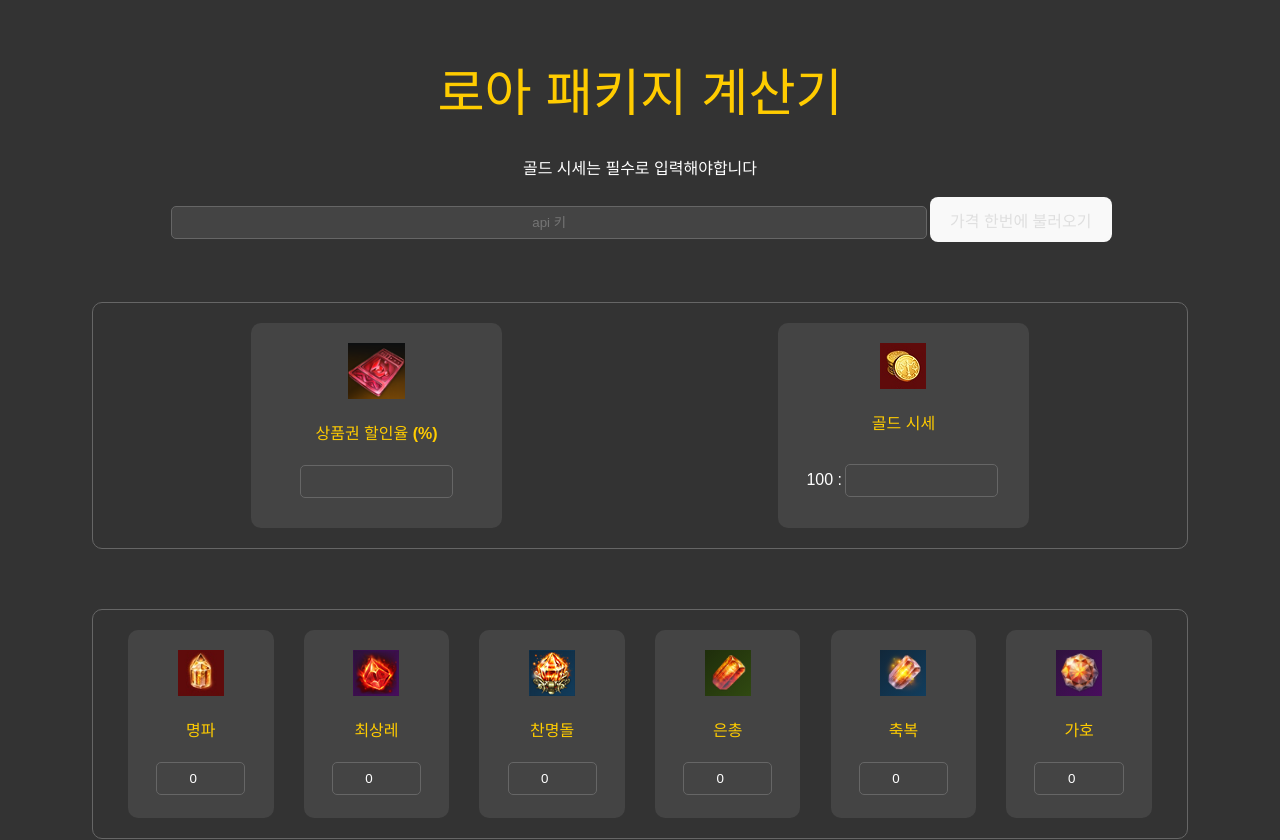
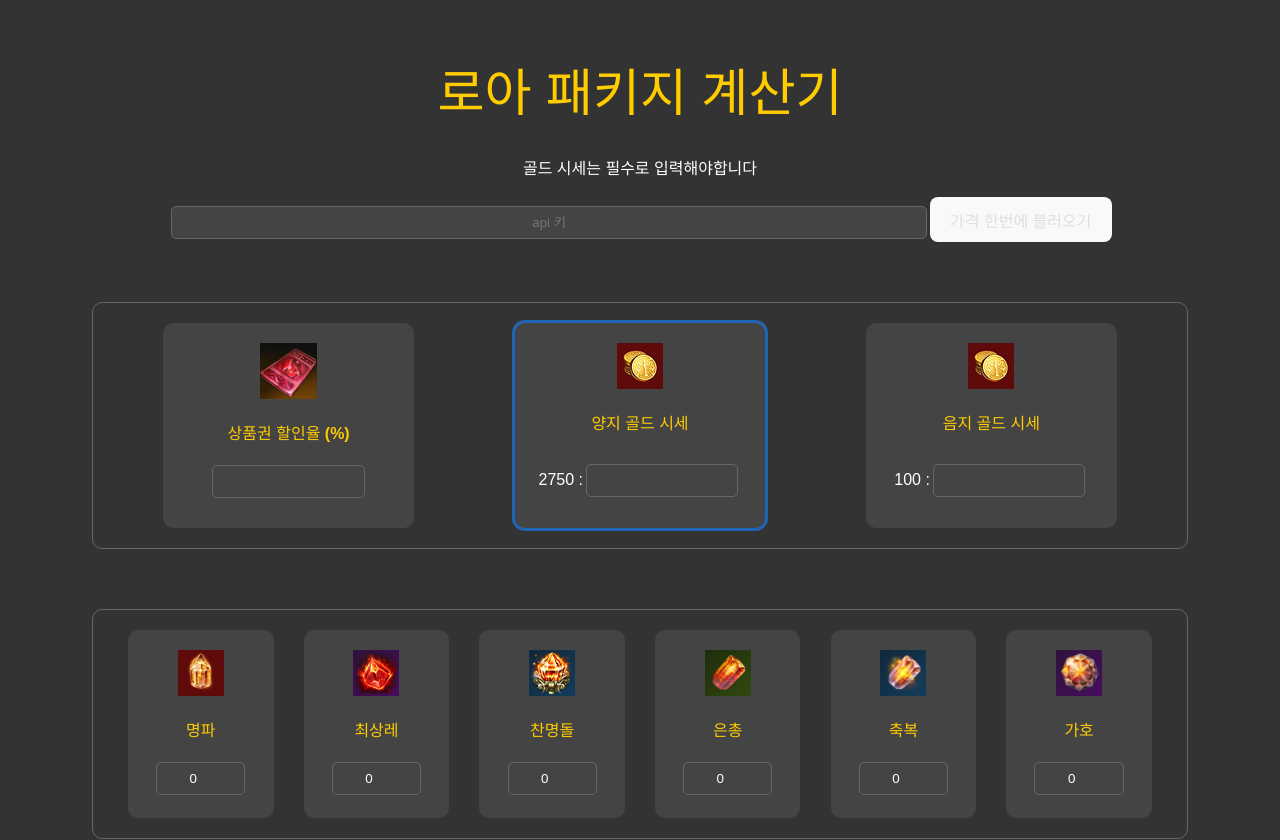
Before and after one commit to Bianchkkkk/lost-package-calc, a React (Vite) app: page / in a window 1280 px wide. Shown: the top 840 px of the page. Built offline with nearby package versions, Linux system fonts and the light colour scheme; no server answers.

Commit message:
split pos / de gold

```diff
--- a/src/App.css
+++ b/src/App.css
@@ -88,8 +88,12 @@ button:hover {
   margin: 20px 0;
   width: 20%;
   transition: background-color 0.3s ease;
+}
 
+.selectable {
+  cursor: pointer;
 }
+
 .result_item {
   background-color: #444;
   padding: 20px;
--- a/src/App.jsx
+++ b/src/App.jsx
@@ -1,13 +1,13 @@
-
-
-
 import { useState, useEffect } from 'react';
 import './App.css';
 import ReactGA from 'react-ga';
 
 function App() {
   const [cash, setCash] = useState(0);
+  const [selectedGold, setSelectedGold] = useState(0);
   const [gold, setGold] = useState(0);
+  const [poGold, setPoGold] = useState(0);
+  const [deGold, setDeGold] = useState(0);
   const [items, setItems] = useState([
     { id: 66130133, name: 'shardOfHonor', korName: '명파', value: 0 },
     { id: 6861011, name: 'topQualityOreha', korName: '최상레', value: 0 },
@@ -18,6 +18,15 @@ function App() {
   ]);
   const [api_key, setApi_key] = useState(localStorage.getItem('api_key'));
   const pathName = window.location.pathname;
+
+  useEffect(() => {
+    if (selectedGold === 0) {
+      setGold((2750*(100-cash)/100)/poGold);
+    } else {
+      setGold(deGold/100);
+    }
+  }
+  ,[selectedGold, deGold, poGold]);
 
   useEffect(() => {
     ReactGA.initialize(import.meta.env.VITE_GOOGLE_ANALYTICS_ID, { debug: true });
@@ -108,10 +117,36 @@ function App() {
               }/>
             </div>
           </div>
-          <div className='cash_item'>
+          <div className='cash_item selectable' onClick={
+            () => {
+              setSelectedGold(0);
+            }
+          }
+          style={selectedGold === 0 ? {boxShadow: '0 0 0 3px #1f65b4', transition: '0.5s ease' } : {}}
+          >
             <img src="/lost-package-calc/gold.png" alt="gold" />
-            <p className='title'>골드 시세</p>
-
+            <p className='title'>양지 골드 시세</p>
+            <div className='gold_box'>
+              <p>2750 : </p>
+              <input type="number" onChange={
+                (e) => {
+                  if (e.target.value < 0) {
+                    e.target.value = 0;
+                    alert("음수값을 입력할 수 없습니다.");
+                  }
+                  setPoGold(e.target.value)
+                }
+              } />
+            </div>
+          </div>
+          <div className='cash_item selectable' onClick={
+            () => {
+              setSelectedGold(1);
+            }
+          }
+          style={selectedGold === 1 ? {boxShadow: '0 0 0 3px #1f65b4', transition: '0.5s ease' } : {}}
+          >            <img src="/lost-package-calc/gold.png" alt="gold" />
+            <p className='title'>음지 골드 시세</p>
             <div className='gold_box'>
               <p>100 : </p>
               <input type="number" onChange={
@@ -127,7 +162,7 @@ function App() {
                     e.target.value = 0;
                     alert("음수값을 입력할 수 없습니다.");
                   }
-                  setGold(e.target.value)
+                  setDeGold(e.target.value)
                 }
               } />
             </div>
@@ -157,7 +192,7 @@ function App() {
             <div>
               <p>이득률</p>
               <p>{(gold && items[0].value && items[1].value && items[2].value)?
-              ((((items[0].value*60+items[1].value*500+items[2].value*300)*(gold/100))/(22000*((100-cash)/100))*100)-100).toFixed(2)+'%'
+              ((((items[0].value*60+items[1].value*500+items[2].value*300)*(gold))/(22000*((100-cash)/100))*100)-100).toFixed(2)+'%'
             :0}</p>
             </div>
           </div>
@@ -173,7 +208,7 @@ function App() {
             <div>
               <p>이득률</p>
               <p>{(gold && items[5].value&items[4].value&items[3].value)?
-              ((((items[5].value*100+items[4].value*300+items[3].value*500)*(gold/100))/(33000*((100-cash)/100))*100)-100).toFixed(2)+'%':0}</p>
+              ((((items[5].value*100+items[4].value*300+items[3].value*500)*(gold))/(33000*((100-cash)/100))*100)-100).toFixed(2)+'%':0}</p>
             </div>
           </div>
           <div className='result_item'>
@@ -188,7 +223,7 @@ function App() {
             <div>
               <p>이득률</p>
               <p>{(gold && items[0].value && items[1].value && items[2].value)?
-              ((((items[0].value*200+items[1].value*250+items[2].value*600)*(gold/100))/(33000*((100-cash)/100))*100)-100).toFixed(2)+'%'
+              ((((items[0].value*200+items[1].value*250+items[2].value*600)*(gold))/(33000*((100-cash)/100))*100)-100).toFixed(2)+'%'
               :0}</p>
             </div>
           </div>
```
